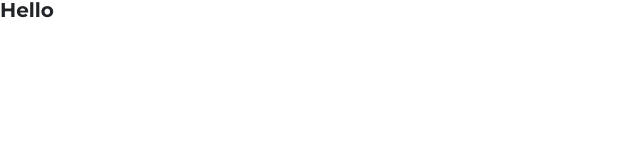
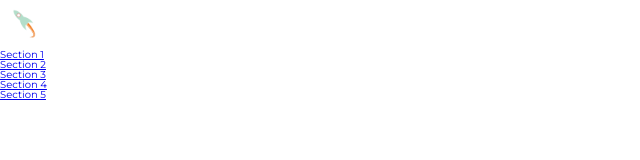
Before and after one commit to zidane0712/updated-portfolio, a plain HTML site: page index.html in a window 1280 px wide. Shown: the whole page, without its empty margins (0-640 px from the left). Drawn offline with Linux system fonts and the light colour scheme.

Commit message:
initial nav files

```diff
--- a/index.html
+++ b/index.html
@@ -10,6 +10,20 @@
     <title>Dustin's Portfolio</title>
   </head>
   <body>
-    <h1>Hello</h1>
+    <header class="header">
+      <a href="#">
+        <img class="logo" alt="Dustin's Portfolio" src="img/favicon.ico" />
+      </a>
+
+      <nav class="main-nav">
+        <ul class="main-nav-list">
+          <li><a class="main-nav-link" href="#">Section 1</a></li>
+          <li><a class="main-nav-link" href="#">Section 2</a></li>
+          <li><a class="main-nav-link" href="#">Section 3</a></li>
+          <li><a class="main-nav-link" href="#">Section 4</a></li>
+          <li><a class="main-nav-link" href="#">Section 5</a></li>
+        </ul>
+      </nav>
+    </header>
   </body>
 </html>
```
